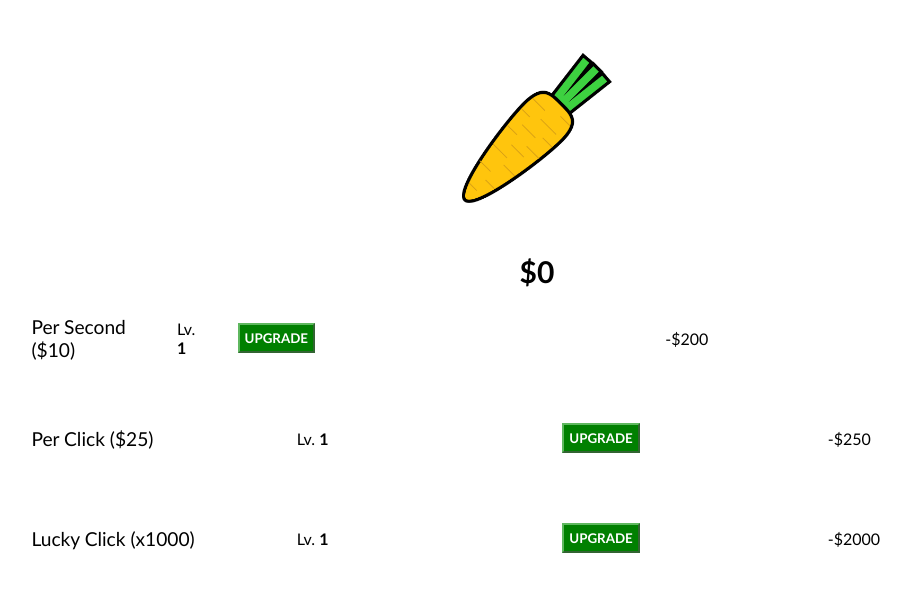
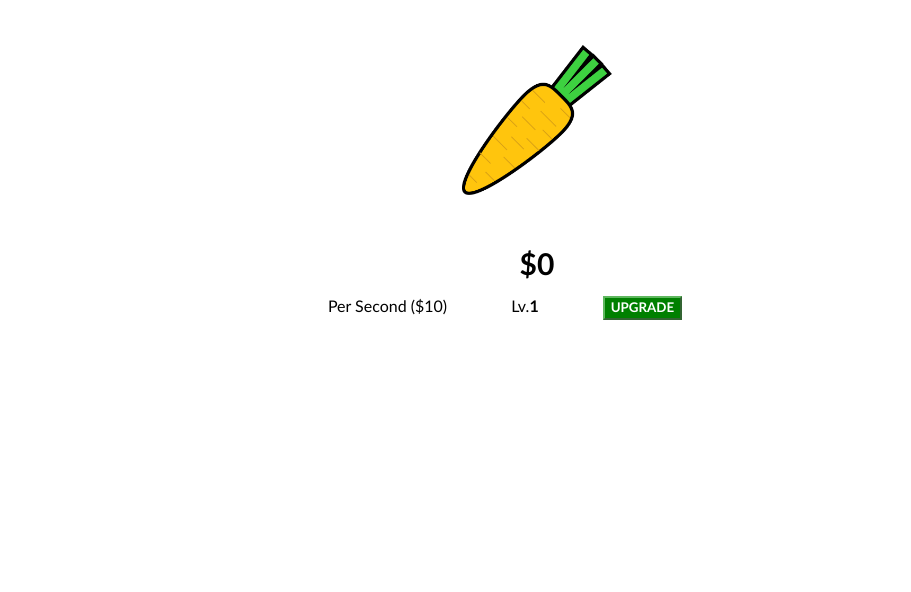
Before and after one commit to Hixonn/cookieclicker, a plain HTML site: page index.html in a window 1280 px wide. Shown: the whole page, without its empty margins (103-1014 px from the left). Drawn offline with Linux system fonts and the light colour scheme.

Commit message:
Still Weird

```diff
--- a/index.html
+++ b/index.html
@@ -18,22 +18,25 @@
     <div class="player-info">
     </div>
 
+    <div class="container">
+        <div class="upgrades">
 
-    <div class="upgrades_Container">
+                <div class="name">
 
-        <div class="upgrade">
-            <p class="displayName"></p><p class="LVL" nowrap>Lv. <strong>1</strong></p>
-            <p><button class="ugBtn">UPGRADE</button></p><p class="cost"></p>
-        </div>
+                </div>
 
-        <div class="upgrade">
-            <p class="displayName"></p><p class="LVL">Lv. <b>1</b></p>
-            <p><button class="ugBtn">UPGRADE</button></p><p class="cost"></p>
-        </div>
+                <div class="level">
 
-        <div class="upgrade">
-            <p class="displayName"></p><p class="LVL">Lv. <b>1</b></p>
-            <p><button class="ugBtn">UPGRADE</button></p><p class="cost"></p>
+                </div>
+
+                <div class="button">
+
+                </div>
+
+                <div class="price">
+
+                </div>
+
         </div>
     </div>
 
--- a/script.js
+++ b/script.js
@@ -2,20 +2,18 @@ document.addEventListener("DOMContentLoaded", function() {
     let carrotMoney = 0;
     let number;
     let time = 0;
-    let upgradeLVL = [1, 1, 1];
-    let upgradeStats = [0,0,0];
-    let upgradeName = ["perSec", "perClick", "luckyClickChance"];
 
-    let upgradeCost = new Array(3);
+    let upgradeLVL = [1,1,1];
+    let luckyClickChance = 1000;
+    let started = false;
 
-    let started = false;
-    let widestName = [0,-1];
-    let upgradeDisplayName = new Array(3);
+    let upgradeStats = [3*upgradeLVL[0]*3.5, 5*upgradeLVL[1]*5, 5*upgradeLVL[1]*5*luckyClickChance*upgradeLVL[2]];
+    let upgradeCost = [100*(upgradeLVL[0]+1),125*(upgradeLVL[1]+1),luckyClickChance*(upgradeLVL[2]+1)];
+    let upgradeDisplayName = [`Per Second \n($${Math.floor(upgradeStats[0])})`, `Per Click ($${upgradeStats[1]})`, `Lucky Click (x${luckyClickChance*upgradeLVL[2]})`];
 
-    let luckyClickChance = 1000;
-
-
-
+    let name = new Array(upgradeDisplayName.length);
+    let level = new Array(upgradeDisplayName.length);
+    let button = new Array(upgradeDisplayName.length);
 
     let profitEffectAmount;
     let loss;
@@ -33,14 +31,33 @@ document.addEventListener("DOMContentLoaded", function() {
     const ugBtn = document.querySelectorAll(".ugBtn");
     const cost = document.querySelectorAll(".cost")
     const LVL = document.querySelectorAll(".LVL");
+
+    for (let i = 0; i < upgradeDisplayName.length; i++) {
+        name[i] = document.createElement("p");
+        name[i].innerHTML = upgradeDisplayName[i];
+        name[i].classList.add("name");
+        document.querySelector(".name").append(name[i]);
+
+        level[i] = document.createElement("p");
+        level[i].innerHTML = `<td nowrap>Lv. <b>${upgradeLVL[i]}</b></td>`;
+        level[i].classList.add("level");
+        document.querySelector(".level").append(level[i]);
+
+
+        button[i] = document.createElement("p");
+        button[i].innerHTML = `<button class="ugBtn">UPGRADE</button>`;
+        button[i].classList.add("button");
+        document.querySelector(".button").append(button[i]);
+
+        cost[i] = document.createElement("p");
+        cost[i].innerHTML = `-$${upgradeCost[i]}`;
+        cost[i].classList.add("cost");
+        document.querySelector(".cost").append(button[i]);
+    }
+
     console.log(cost.length,ugBtn.length);
 
-    for (let i = 0; i < ugBtn.length; i++) {
-        // ugBtn[i] = document.querySelectorAll(`.ugBtn:nth-child(${i+1})`);
-        ugBtn[i].addEventListener("click", function(){number = i});
-        ugBtn[i].addEventListener("click", upgrade);
 
-    }
 
 
 
@@ -146,9 +163,9 @@ document.addEventListener("DOMContentLoaded", function() {
             profitEffect(upgradeCost[number]);
         }
         number = -1;
-        for(let i = 0; i < upgradeName.length; i++)
+        for(let i = 0; i < upgradeDisplayName.length; i++)
         {
-            LVL[i].innerHTML = `Lv. <b>${upgradeLVL[i]}</b>`;
+            LVL[i].innerHTML = `<td nowrap>Lv. <b>${upgradeLVL[i]}</b></td>`;
 
         }
 
@@ -181,31 +198,24 @@ document.addEventListener("DOMContentLoaded", function() {
 
     function displayUpdate()
     {
-        upgradeStats = [3*upgradeLVL[0]*3.5, 5*upgradeLVL[1]*5, upgradeStats[1]*luckyClickChance*upgradeLVL[2]];
-        upgradeStats[2] = upgradeStats[1]*luckyClickChance*upgradeLVL[2];
-        upgradeCost = [100*(upgradeLVL[0]+1),125*(upgradeLVL[1]+1),luckyClickChance*(upgradeLVL[2]+1)];
-        upgradeDisplayName = [`Per Second \n($${Math.floor(upgradeStats[0])})`, `Per Click ($${upgradeStats[1]})`, `Lucky Click (x${luckyClickChance*upgradeLVL[2]})`];
-
-        for (let i = 0; i < upgradeNameDisplay.length; i++) {
-            upgradeNameDisplay[i].innerHTML = upgradeDisplayName[i];
-
-            if (widestName[0] <= upgradeNameDisplay[i].innerHTML.length) {
-                widestName[1] = i;
-                widestName[0] = upgradeNameDisplay[i].innerHTML.length;
-
-                console.log(widestName[0]);
-            }
-        }
-        document.querySelector(".upgrade").setAttribute("style", `grid-template-columns: ${widestName[0]*5}px 10px 1fr 1fr`);
-        for(let i = 0; i < upgradeName.length; i++)
-        {
+        for (let i = 0; i < upgradeDisplayName.length; i++) {
+            name[i].innerHTML = upgradeDisplayName[i];
+            level[i].innerHTML = `<td nowrap>Lv. <b>${upgradeLVL[i]}</b></td>`;
+            button[i].innerHTML = `<button class="ugBtn">UPGRADE</button>`;
             cost[i].innerHTML = `-$${upgradeCost[i]}`;
         }
+
+
         balanceDisplay.innerHTML = `$${Math.floor(carrotMoney)}`;
 
     }
         setInterval(function(){
+            upgradeStats = [3*upgradeLVL[0]*3.5, 5*upgradeLVL[1]*5, 5*upgradeLVL[1]*5*luckyClickChance*upgradeLVL[2]];
+            upgradeCost = [100*(upgradeLVL[0]+1),125*(upgradeLVL[1]+1),luckyClickChance*(upgradeLVL[2]+1)];
+            upgradeDisplayName = [`Per Second \n($${Math.floor(upgradeStats[0])})`, `Per Click ($${upgradeStats[1]})`, `Lucky Click (x${luckyClickChance*upgradeLVL[2]})`];
+
             if (started == true) {
+
                 carrotMoney += upgradeStats[0];
                 profitEffect(upgradeStats[0]);
                 displayUpdate();
@@ -214,4 +224,13 @@ document.addEventListener("DOMContentLoaded", function() {
 
         }, 1000);
 
+
+
+
+    for (let i = 0; i < button.length; i++) {
+        // ugBtn[i] = document.querySelectorAll(`.ugBtn:nth-child(${i+1})`);
+        button[i].addEventListener("click", function(){number = i});
+        button[i].addEventListener("click", upgrade);
+
+    }
 });
--- a/style.css
+++ b/style.css
@@ -1,5 +1,10 @@
 body * {
     font-family: 'Gill Sans', 'Gill Sans MT', Calibri, 'Trebuchet MS', sans-serif;
+
+}
+
+body {
+    margin: 0;
 }
 
 
@@ -44,6 +49,20 @@ h2 {
         opacity: 0.2;
     }
 }
+.ugBtn {
+    display: flex;
+    size: 100%;
+    border-color: rgb(95, 184, 95);
+    background-color: green;
+    font-weight: bold;
+    color: white;
+    text-align: center;
+    -webkit-user-drag: none;
+    user-select: none;
+    -moz-user-select: none;
+    -webkit-user-select: none;
+    -ms-user-select: none;
+}
 
 @keyframes jumpfade2 {
     0% {
@@ -66,18 +85,6 @@ h2 {
 
 }
 
-.ugBtn {
-    border-color: rgb(95, 184, 95);
-    background-color: green;
-    font-weight: bold;
-    color: white;
-    padding: 5px;
-    -webkit-user-drag: none;
-    user-select: none;
-    -moz-user-select: none;
-    -webkit-user-select: none;
-    -ms-user-select: none;
-}
 
 #carrot img
 {
@@ -106,38 +113,37 @@ h2 {
     }
 }
 
-.upgrades_Container
+.container {
+
+}
+.upgrades
 {
-    display: grid;
+    display: flex;
     justify-content: center;
-    grid-template-columns: 80%;
+    column-gap: 5%;
+
 }
 
+.upgrades div p{
+    display: flex;
+    height: 60px;
+    flex-wrap: nowrap;
+    width: fit-content;
+}
 
-.upgrade
-{
-    justify-content: center;
-    display: grid;
-    align-items: center;
-    grid-template-columns: 1fr 1fr 1fr 1fr;
-    grid-template-rows: 100px;
-    grid-gap: 5%;
-    grid-auto-flow: column;
-    grid-template-columns: 5;
-    grid-template-rows: 4;
-    grid-auto-rows: 60%;
-
-
+.button *{
+    margin-top: ;
+    height: 24px;
 }
 
 
 
 
+.name {
 
-.displayName {
-    font-size: 120%;
+
 }
 
-.cost {
-    align-items: center;
+.name * {
+
 }
```
